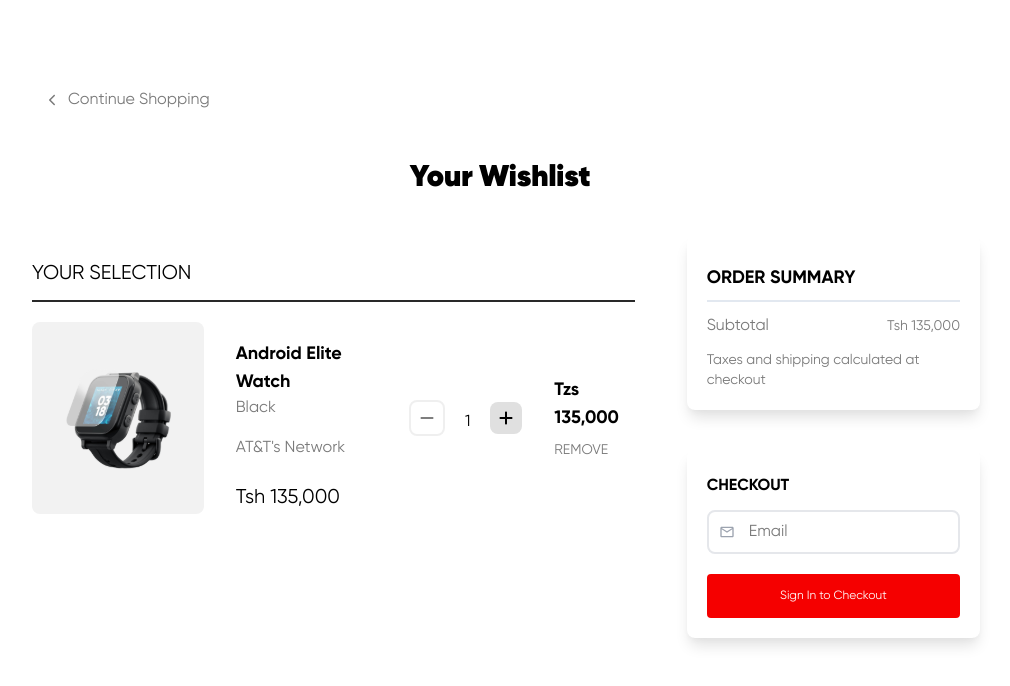
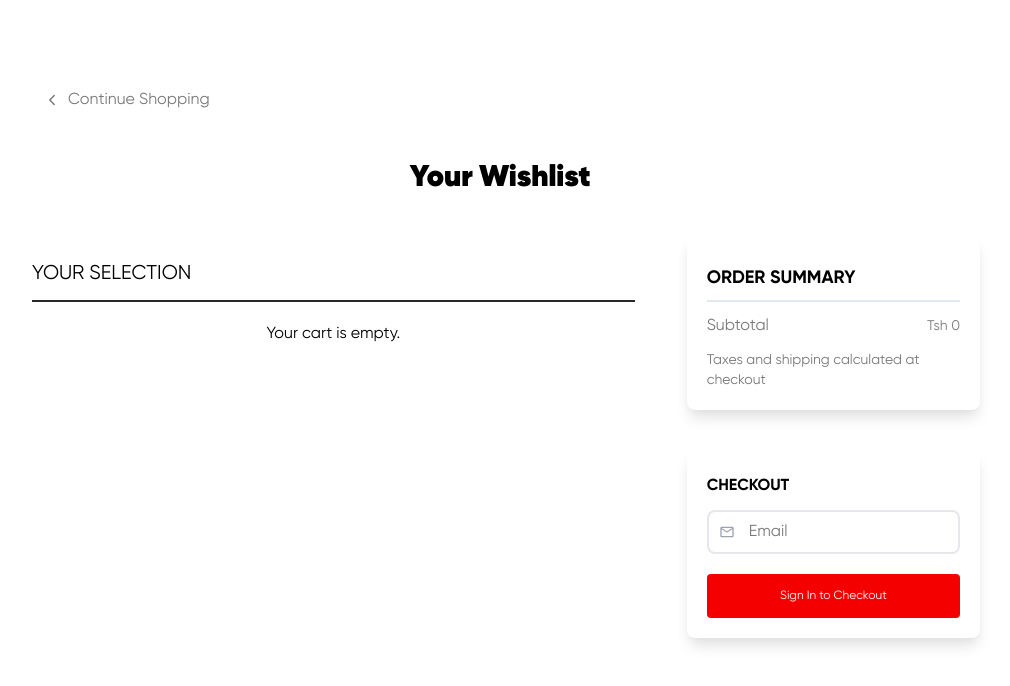
Before and after one commit to johnchuma/Defender-website, a Next.js app: page /wishlist in a window 1280 px wide. Shown: the top 686 px of the page, without its empty margins (140-1150 px from the left). Built offline with nearby package versions, Linux system fonts and the light colour scheme.

Commit message:
fix: set mutliple cart items

```diff
--- /dev/null
+++ b/app/utils/constants.tsx
@@ -0,0 +1,30 @@
+
+export const productVariations = [
+  {
+    id: 1,
+    color: "#FF7070",
+    image: "/watch3.svg",
+    name: "Android Elite Version",
+    price: 135000,
+    description:
+      "This version is the perfect smartwatch for kids—allowing them to safely connect with family and friends every step of their day.",
+  },
+  {
+    id: 2,
+    color: "#EA7B15",
+    image: "/watch2.svg",
+    name: "Android Elite Version",
+    price: 135000,
+    description:
+      "This version is the perfect smartwatch for kids—allowing them to safely connect with family and friends every step of their day.",
+  },
+  {
+    id: 3,
+    color: "#292929",
+    image: "/blackwatch.svg",
+    name: "Android Elite Version",
+    price: 135000,
+    description:
+      "This version is the perfect smartwatch for kids—allowing them to safely connect with family and friends every step of their day.",
+  },
+];
--- a/app/wishlist/page.tsx
+++ b/app/wishlist/page.tsx
@@ -1,5 +1,5 @@
 "use client";
-import { useState } from "react";
+import { useState, useEffect } from "react";
 import Image from "next/image";
 import * as Yup from "yup";
 import { Formik } from "formik";
@@ -8,13 +8,79 @@ import { IoIosArrowBack } from "react-icons/io";
 import CustomButton from "../(components)/customButton";
 import { FaMinus, FaPlus } from "react-icons/fa6";
 import { MdOutlineEmail } from "react-icons/md";
+interface CartItem {
+  id: string;
+  name: string;
+  color: string;
+  count: number;
+  price: number;
+}
 
 export default function WishListPage() {
-  const [productCount, setProductCount] = useState(1);
+  const [selectedProduct, setSelectedProduct] = useState<CartItem>({});
+  const [cart, setCart] = useState<CartItem[]>([]);
+  const [isModified, setIsModified] = useState<boolean>(false);
+  const [totalPrice, setTotalPrice] = useState<number>(0);
+
+  const calculateTotalPrice = (cartItems: CartItem[]): number => {
+    return cartItems.reduce((acc, item) => acc + item.price * item.count, 0);
+  };
+
+  const handleCountChange = (productId: string, increment: boolean) => {
+    setCart((prevCart) =>
+      prevCart.map((product) =>
+        product.id === productId
+          ? {
+              ...product,
+              count: increment
+                ? product.count + 1
+                : Math.max(product.count - 1, 1),
+            }
+          : product
+      )
+    );
+  };
+
+  useEffect(() => {
+    setTotalPrice(calculateTotalPrice(cart));
+  }, [cart]);
+
+  useEffect(() => {
+    const savedCart = JSON.parse(
+      localStorage.getItem("cart") || "[]"
+    ) as CartItem[];
+    setCart(savedCart);
+    setTotalPrice(calculateTotalPrice(savedCart));
+  }, []);
+
+  useEffect(() => {
+    const cart = JSON.parse(localStorage.getItem("cart") || "[]") as CartItem[];
+    const existingProduct = cart.find((p) => p.id === selectedProduct.id);
+
+    if (existingProduct) {
+      const isChanged =
+        existingProduct.count !== selectedProduct.count ||
+        existingProduct.color !== selectedProduct.color;
+      setIsModified(isChanged);
+    }
+  }, [selectedProduct]);
+
+  const handleRemoveFromCart = (productId: string) => {
+    const cart = JSON.parse(localStorage.getItem("cart") || "[]") as CartItem[];
+    const updatedCart = cart.filter((product) => product.id !== productId);
+
+    if (updatedCart.length === 0) {
+      localStorage.removeItem("cart");
+    } else {
+      localStorage.setItem("cart", JSON.stringify(updatedCart));
+    }
+    setCart(updatedCart);
+  };
 
   const validationSchema = Yup.object({
     email: Yup.string().email().required("put valid email"),
   });
+
   return (
     <div className="md:w-9/12 mx-auto space-y-10 my-20">
       <nav className="flex py-2 px-4 rounded-md">
@@ -35,8 +101,18 @@ export default function WishListPage() {
           <div className="border-b-2 border-secondaryColor">
             <p className="uppercase text-xl py-3">Your Selection</p>
           </div>
-          <div className="flex space-x-8 items-center py-5">
-            <div className="w-1/3">
+          <div>
+            {cart.length === 0 ? (
+              <div className="flex justify-center items-center p-5">
+                Your cart is empty.
+              </div>
+            ) : (
+              cart.map((product) => (
+                <div
+                  className="flex space-x-8 items-center py-5"
+                  key={product.id}
+                >
+                  <div className="w-2/5">
                     <Image
                       src={"/blackwatch.svg"}
                       height={2000}
@@ -45,47 +121,52 @@ export default function WishListPage() {
                       alt="Watch"
                     />
                   </div>
-            <div>
+                  <div className="w-1/5">
                     <h4 className="mt-4 font-semibold text-black text-lg">
-                Android Elite Watch
+                      {product.name}
                     </h4>
-              <p className="text-mutedText ">Black</p>
+                    <p className="text-mutedText ">{product.color}</p>
                     <p className="text-mutedText py-4">{`AT&T's Network`}</p>
 
-              <p className="mt-2 text-black text-xl">Tsh 135,000</p>
+                    <p className="mt-2 text-black text-xl">
+                      Tsh {product.price}
+                    </p>
                   </div>
-            <div className="flex items-center space-x-5">
+                  <div className="w-1/5 flex items-center space-x-5">
                     <div
                       className={`inline-flex items-center justify-center p-2 border-2 border-[#E0E0E0] rounded-lg ${
-                  productCount === 1
+                        product.count === 1
                           ? "cursor-not-allowed opacity-50"
                           : "cursor-pointer"
                       }`}
-                onClick={() => {
-                  if (productCount > 1) {
-                    setProductCount(productCount - 1);
-                  }
-                }}
+                      onClick={() => handleCountChange(product.id, false)}
                     >
                       <FaMinus />
                     </div>
-              <p className="mt-2 text-black">{productCount}</p>
+                    <p className="mt-2 text-black">{product.count}</p>
                     <div
                       className="inline-flex items-center justify-center p-2 bg-[#E0E0E0] rounded-lg cursor-pointer"
-                onClick={() => setProductCount(productCount + 1)}
+                      onClick={() => handleCountChange(product.id, true)}
                     >
                       <FaPlus />
                     </div>
                   </div>
-            <div className="">
+                  <div className="w-1/5">
                     <p className="mt-2 text-black text-lg font-semibold">
-                Tzs 135,000
+                      Tsh {product.price}
                     </p>
-              <p className="uppercase my-2 text-mutedText text-sm">REMOVE</p>
+                    <div onClick={() => handleRemoveFromCart(product.id)}>
+                      <p className="uppercase my-2 text-mutedText text-sm cursor-pointer">
+                        REMOVE
+                      </p>
                     </div>
                   </div>
                 </div>
-        <div className="col-span-4 space-y-10">
+              ))
+            )}
+          </div>
+        </div>
+        <div className="sticky top-32 col-span-4 space-y-10">
           <div className="shadow-lg shadow-[#E0E0E0] rounded-lg p-5 space-y-3">
             <div className="border-b-2 border-slate-200">
               <p className="uppercase text-lg font-semibold py-2">
@@ -94,7 +175,9 @@ export default function WishListPage() {
             </div>
             <div className="flex justify-between items-center">
               <p className="text-mutedText font-medium">Subtotal</p>
-              <p className="text-mutedText text-sm">Tsh 135,000</p>
+              <p className="text-mutedText text-sm">
+                Tsh {totalPrice.toLocaleString()}
+              </p>
             </div>
             <p className="text-mutedText text-sm">
               Taxes and shipping calculated at checkout
@@ -115,27 +198,24 @@ export default function WishListPage() {
                     <form onSubmit={handleSubmit}>
                       <div className="flex flex-col space-y-3 my-1">
                         <label className="font-semibold">CHECKOUT</label>
-
                         <div className="relative">
                           <MdOutlineEmail className="absolute left-3 top-1/2 transform -translate-y-1/2 text-gray-400" />
                           <input
-                            className="w-full pl-10 pr-3 py-2 rounded-lg placeholder:text-mutedText focus:border-[#E0E0E0] focus:ring-[#E0E0E0] outline-[#E0E0E0] border-2 "
+                            className="w-full pl-10 pr-3 py-2 rounded-lg placeholder:text-mutedText focus:border-[#E0E0E0] focus:ring-[#E0E0E0] outline-[#E0E0E0] border-2"
                             name="email"
                             value={values.email}
                             onChange={handleChange}
                             placeholder="Email"
                           />
                         </div>
-
                         {errors.email && touched.email && (
                           <p className="text-red-600 text-xs">{errors.email}</p>
                         )}
                       </div>
-
                       <CustomButton
                         btntext="Sign In to Checkout"
                         paddingX="px-12 w-full"
-                        onClick={() => console.log("Sign In clicked!")}
+                        onClick={handleSubmit}
                       />
                     </form>
                   </div>
```
Lines whose indentation alone changed are shown as unchanged.
